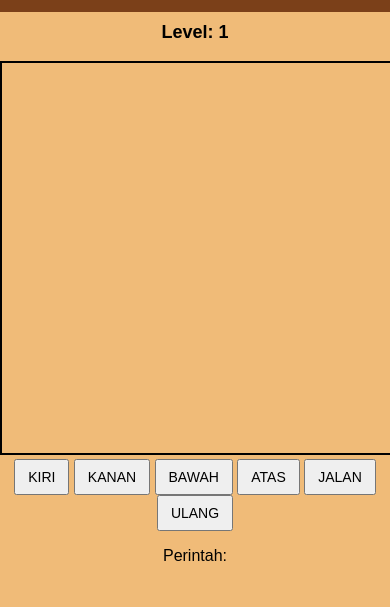
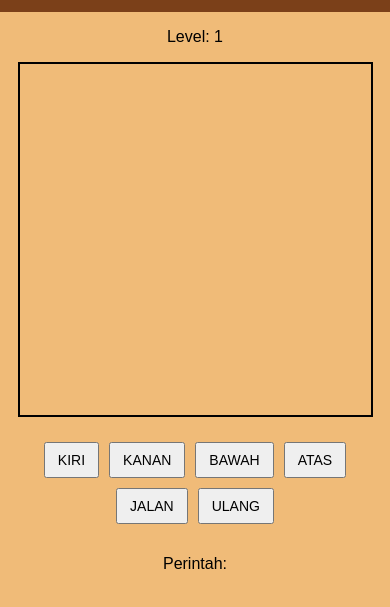
Before and after one commit to aryakusuma388/game_edukasiv1, a plain HTML site: page index.html in a window 390 px wide. Shown: the part 121-728 px from the top of the page. Drawn offline with Linux system fonts and the light colour scheme.

Commit message:
Update style.css

```diff
--- a/style.css
+++ b/style.css
@@ -1,9 +1,9 @@
 body {
   font-family: sans-serif;
+  text-align: center;
   margin: 0;
   padding: 0;
-  background-color: #F0BB78;
-  text-align: center;
+  background-color: #F0BB78; /* opsional, agar lebih cerah */
 }
 
 /* HEADER LOGO */
@@ -11,7 +11,7 @@ body {
   width: 100%;
   padding: 10px 0;
   text-align: center;
-  background-color: #7B4019;
+  background-color: #7B4019; /* latar belakang gelap agar logo lebih kontras */
 }
 
 .header-logo {
@@ -19,79 +19,53 @@ body {
   height: auto;
 }
 
+/* Responsif: Batasi ukuran maksimal logo di desktop */
 @media (min-width: 768px) {
   .header-logo {
     max-width: 400px;
   }
 }
 
-/* LEVEL INDICATOR */
-#levelIndicator {
-  font-size: 18px;
-  font-weight: bold;
-  margin-top: 10px;
-}
-
-/* WRAPPER */
-#gameWrapper {
-  display: flex;
-  justify-content: center;
-  align-items: flex-start;
-  flex-wrap: wrap;
-  gap: 20px;
-  padding: 20px;
-}
-
-/* KIRI: Tombol Arah */
-#leftControls {
-  display: flex;
-  flex-direction: column;
-  gap: 10px;
-}
-
-/* KANVAS TENGAH */
-#gameCanvas {
+canvas {
   border: 2px solid black;
+  margin: 10px auto;
+  display: block;
   max-width: 100%;
   height: auto;
 }
 
-/* KANAN: Tombol Run/Reset & Info */
-#rightControls {
+#controls {
   display: flex;
-  flex-direction: column;
-  gap: 10px;
-  align-items: flex-start;
+  flex-wrap: wrap;
+  justify-content: center;
+  padding: 10px;
 }
 
-/* TOMBOL */
-button {
+#controls button {
+  margin: 5px;
   padding: 10px 15px;
   font-size: 16px;
-  cursor: pointer;
 }
 
-/* INFO PERINTAH */
-#commandInfo {
+#commandList {
   font-weight: bold;
   color: darkblue;
+  margin-top: 10px;
 }
 
-/* RESPONSIF */
-@media (max-width: 768px) {
-  #gameWrapper {
-    flex-direction: column;
-    align-items: center;
+/* Media Query untuk Mobile */
+@media (max-width: 600px) {
+  canvas {
+    width: 90vw;
+    height: auto;
   }
 
-  #leftControls, #rightControls {
-    flex-direction: row;
-    flex-wrap: wrap;
-    justify-content: center;
+  #controls button {
+    padding: 8px 12px;
+    font-size: 14px;
   }
 
-  button {
+  #commandList {
     font-size: 14px;
-    padding: 8px 12px;
   }
 }
```
